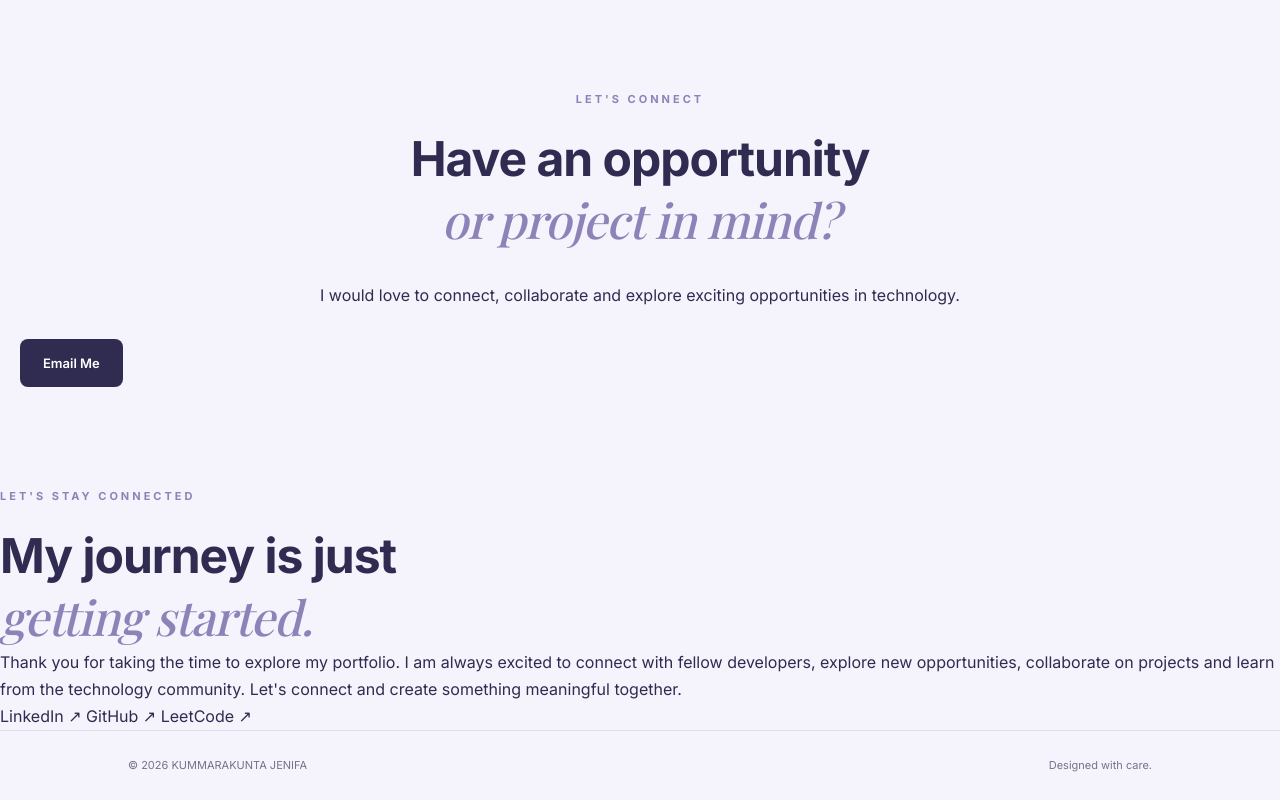
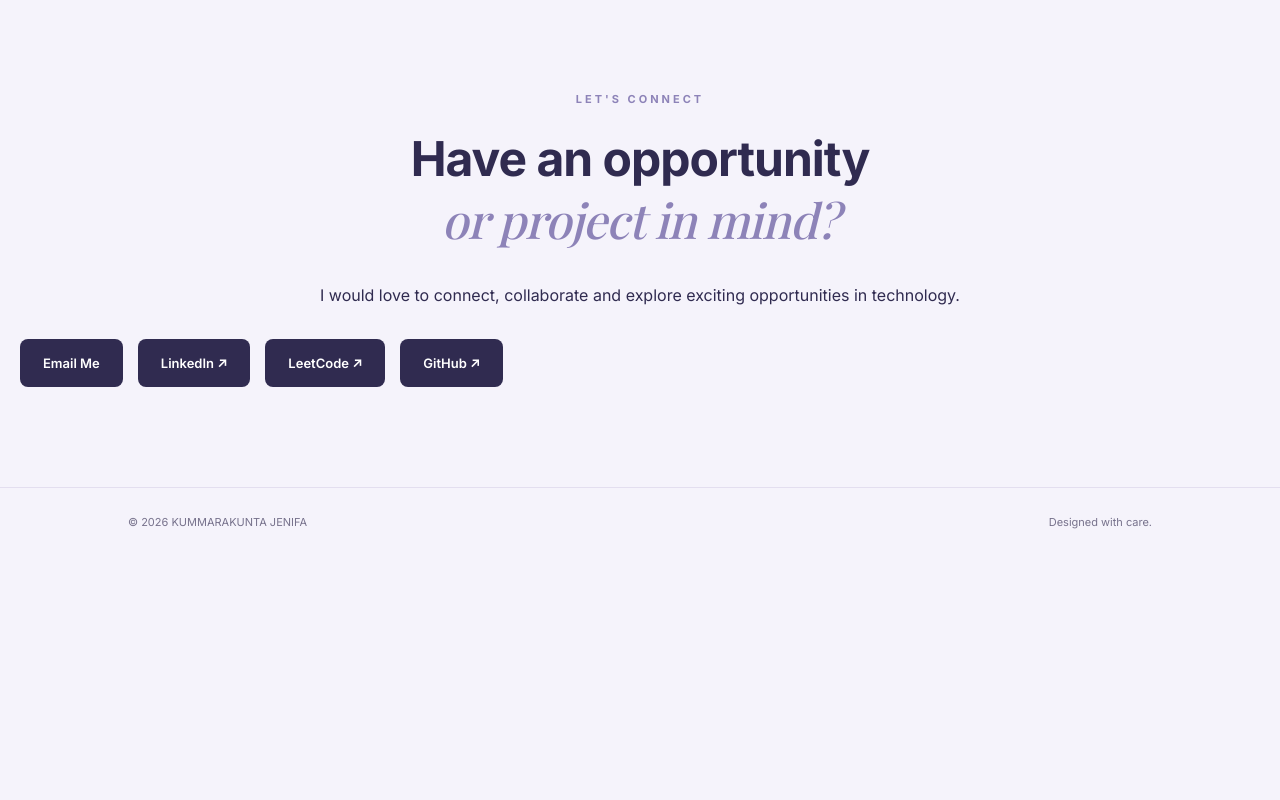
Before and after one commit to jenifa2608/jenifa-portfolio, a plain HTML site: page index.html in a window 1280 px wide. Shown: the part 5759-6559 px from the top of the page. After the commit the page ends 6316 px from the top, so only its background shows below. Drawn offline with nearby package versions, Linux system fonts and the light colour scheme; a web font is replaced by a local one.

Commit message:
Fix PDF link and update connect section buttons
Updated the PDF source link and modified the connect section by removing some content and changing button classes.

```diff
--- a/index.html
+++ b/index.html
@@ -588,7 +588,7 @@
             </p>
 
             <iframe
-                src="certication/internoffer-fn.pdf"
+                src="certication/internoffer-FN.pdf"
                 title="Future Interns offer letter"
                 class="certificate-preview">
             </iframe>
@@ -624,57 +624,25 @@
             Email Me
         </a>
 
-    </div>
-
-</section>
-
-<!-- CONNECT WITH ME SECTION -->
-
-<section class="connect-section" id="connect">
-
-    <p class="eyebrow">
-        LET'S STAY CONNECTED
-    </p>
-
-    <h2>
-        My journey is just<br>
-        <em>getting started.</em>
-    </h2>
-
-    <p class="connect-description">
-        Thank you for taking the time to explore my portfolio.
-
-        I am always excited to connect with fellow developers,
-        explore new opportunities, collaborate on projects
-        and learn from the technology community.
-
-        Let's connect and create something meaningful together.
-    </p>
-
-    <div class="connect-buttons">
-
-        <a
-            href="https://www.linkedin.com/in/jenifa-rojesh-840518395/"
+        <a href="https://www.linkedin.com/in/jenifa-rojesh-840518395/"
            target="_blank"
            rel="noopener"
-            class="connect-button">
+           class="button primary">
             LinkedIn ↗
         </a>
 
-        <a
-            href="https://github.com/Jenifa2608"
+        <a href="https://leetcode.com/u/jenifa_26/"
            target="_blank"
            rel="noopener"
-            class="connect-button">
-            GitHub ↗
+           class="button primary">
+            LeetCode ↗
         </a>
 
-        <a
-            href="https://leetcode.com/"
+        <a href="https://github.com/Jenifa2608"
            target="_blank"
            rel="noopener"
-            class="connect-button">
-            LeetCode ↗
+           class="button primary">
+            GitHub ↗
         </a>
 
     </div>
```
Lines whose indentation alone changed are shown as unchanged.
